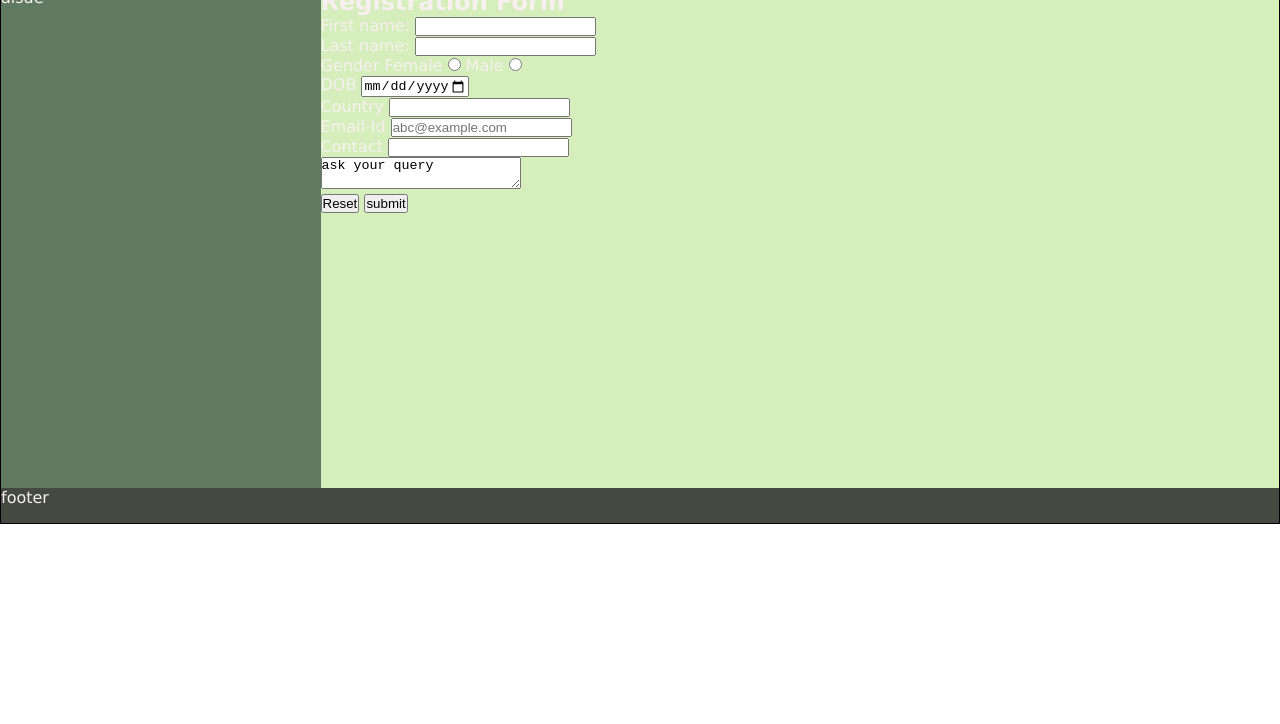
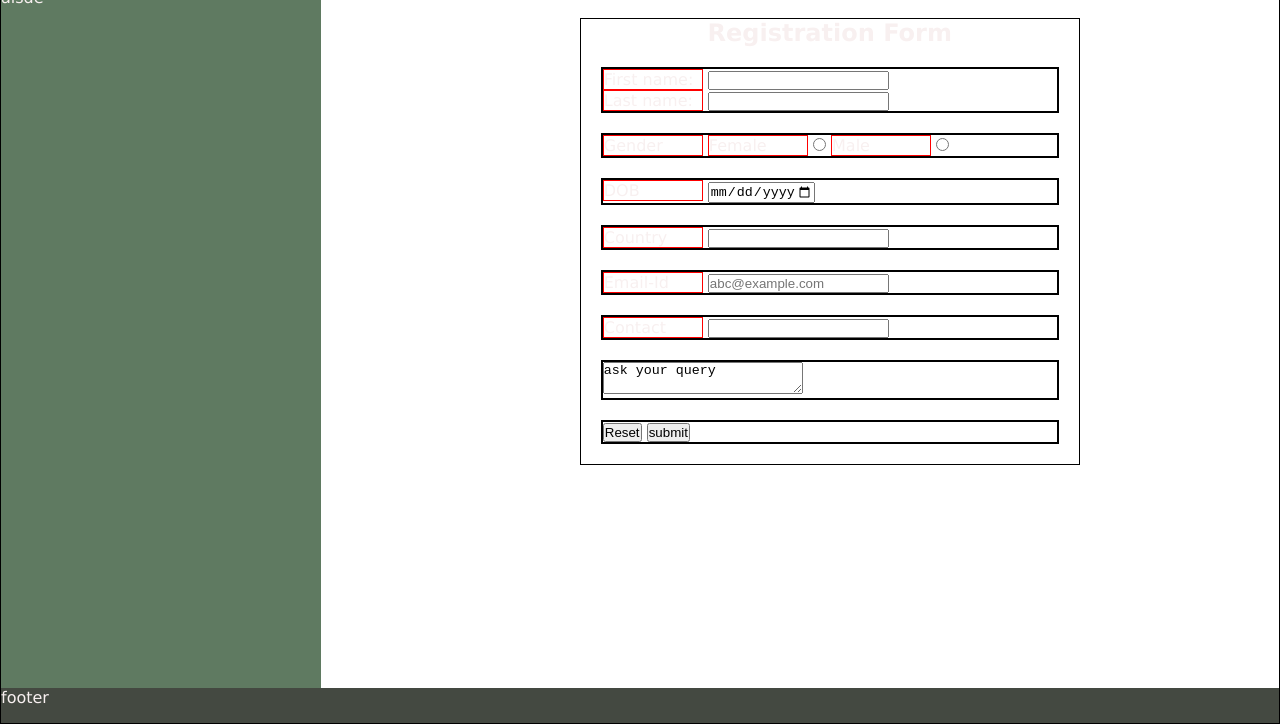
Before and after one commit to pradnya-gawai/Form-App, a plain HTML site: page index.html in a window 1280 px wide. Shown: the part 108-832 px from the top of the page. Before the commit the page ends 800 px from the top, so only its background shows below. Drawn offline with Linux system fonts and the light colour scheme.

Commit message:
form elemnet positioned

```diff
--- a/style.css
+++ b/style.css
@@ -50,6 +50,9 @@ html
 	padding:0;
 	overflow: hidden;
 	background-color:black;
+	/*position: fixed;*/
+	/*top:0px;*/
+	/*width: 100%;*/
 }
 #logo
 {
@@ -82,8 +85,9 @@ li a:hover{
 {
 	grid-column-start: 3;
 	grid-column-end: 9;
-	background-color: #D5EEBB;
-	height:500px;
+	background-color:white;
+	 /*#D5EEBB;*/
+	height:700px;
 }
 #page-footer
 {
@@ -106,3 +110,38 @@ li a:hover{
 	overflow: hidden;
 	background-color:black;
 }
+
+form
+{
+	border: 1px solid black;
+	position: relative;
+	left:30px;
+	top:20px;
+	width:500px;
+	/*overflow: hidden;*/
+	/*display: flex;*/
+}
+#form-name
+{
+	text-align: center;
+}
+.reg-form
+{
+	display: flex;
+	justify-content: center;
+	margin: 10px;
+}
+
+label { display:inline-block;
+	width: 100px;
+
+	border:1px solid red;
+}
+.form-ele
+{
+	border: 2px solid black;
+	margin:20px;
+
+
+
+}
```
